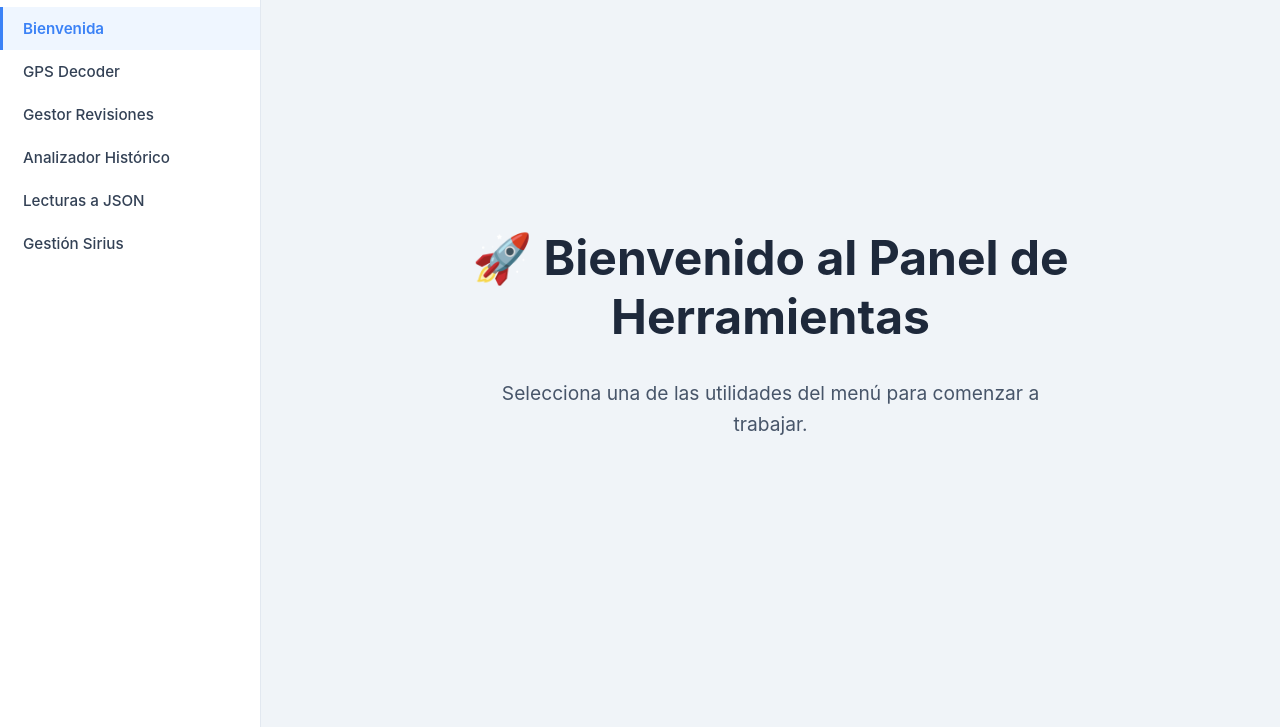
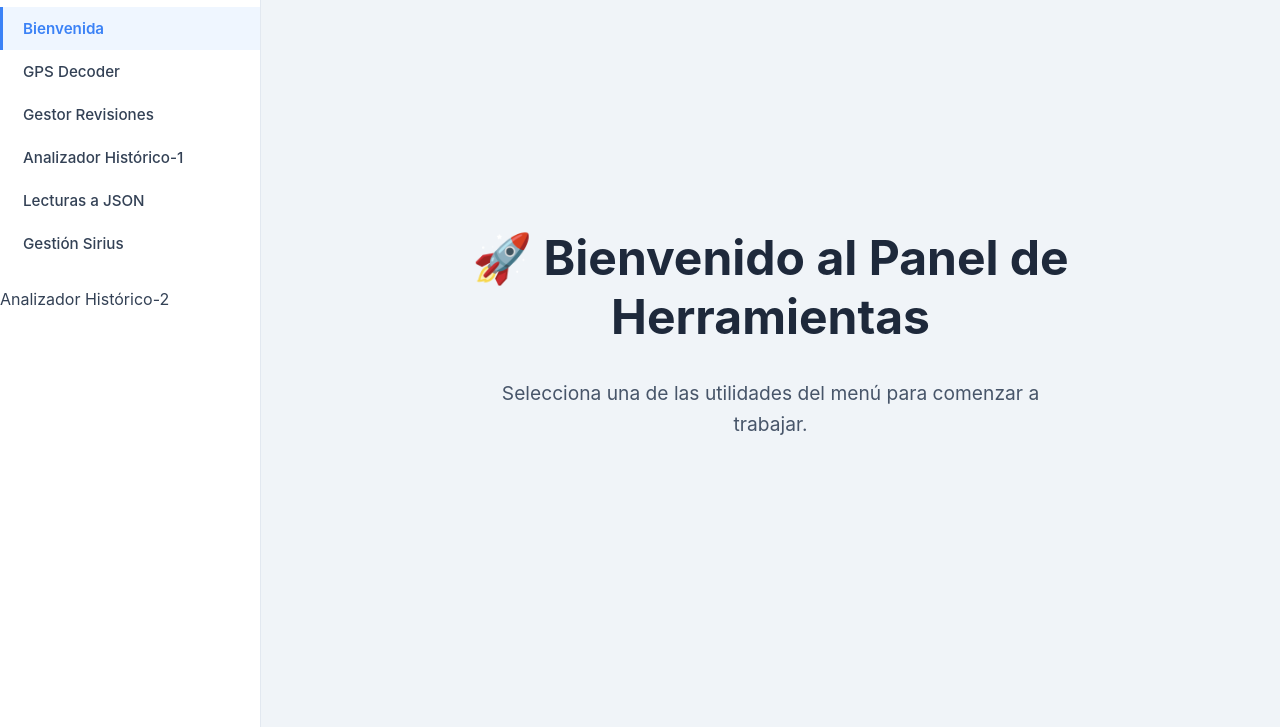
Before and after one commit to PAMPLONA-BOT/HERRAMIENTAS, a plain HTML site: page index.html in a window 1280 px wide. Shown: the part 73-800 px from the top of the page. Drawn offline with Linux system fonts and the light colour scheme.

Commit message:
Update index.html

```diff
--- a/index.html
+++ b/index.html
@@ -136,9 +136,10 @@
             <li><a href="welcome.html" class="tool-link active">Bienvenida</a></li>
             <li><a href="gps.html" class="tool-link">GPS Decoder</a></li>
             <li><a href="gestor_revisiones_unificado.html" class="tool-link">Gestor Revisiones</a></li>
-            <li><a href="historico_analizador_tiempos.html" class="tool-link">Analizador Histórico</a></li>
+            <li><a href="historico_analizador_tiempos.html" class="tool-link">Analizador Histórico-1</a></li>
             <li><a href="lecturas-json.html" class="tool-link">Lecturas a JSON</a></li>
             <li><a href="sirius_total_funcionable.html" class="tool-link">Gestión Sirius</a></li>
+            <li><a href="finalizador_analisis.html" class="tool-link"></a>Analizador Histórico-2</li>
             <!-- Agrega aquí más herramientas en el futuro -->
         </ul>
     </nav>
```
